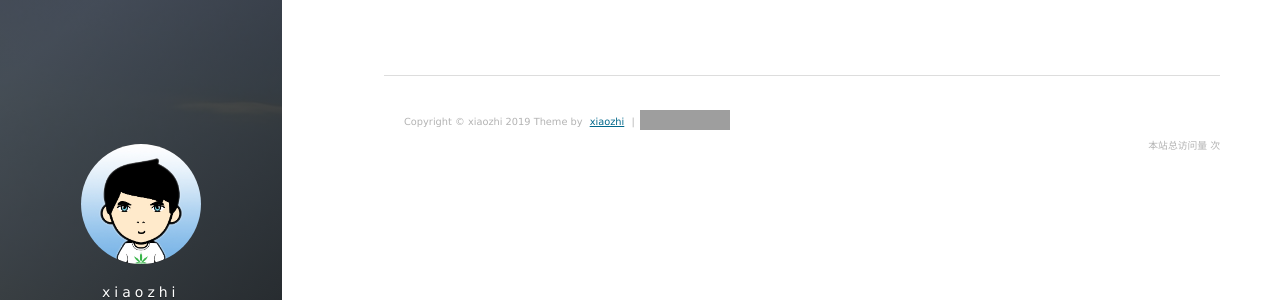
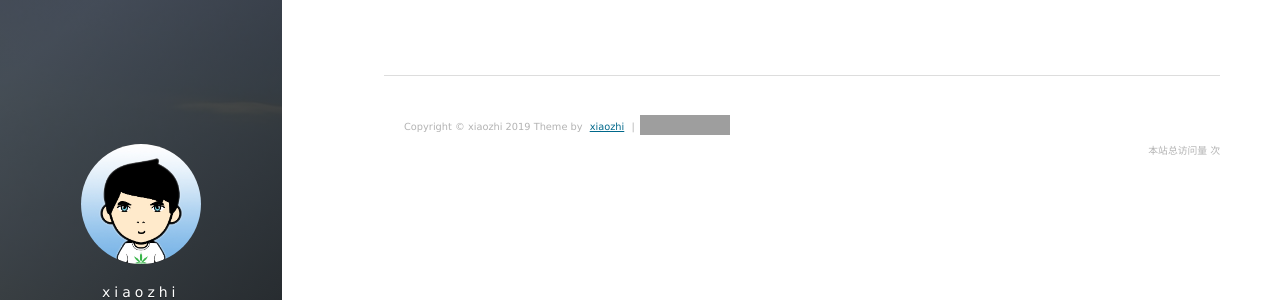
Before and after one commit to xiaozhisheji/xiaozhi.github.io, a Jekyll site: the page built from about.md, in a window 1280 px wide. Shown: the part 144-444 px from the top of the page. Built offline with Jekyll 4.4.1, drawn with Linux system fonts in a browser that asks for light colours; nearby versions of some CDN libraries; comment, search, counter and statistics services are not loaded; grey boxes are pictures that could not be loaded.

Commit message:
Update main.css

```diff
--- a/css/main.css
+++ b/css/main.css
@@ -143,7 +143,7 @@
 
 p {
   margin-bottom: 10px;
-  margin-top: 5px;
+  margin-top: 10px;
   line-height: 1.7em;
   padding-left: 20px;
 }
@@ -156,7 +156,7 @@
 
 blockquote {
   padding-top: 10px;
-  padding-bottom: 10px;
+  padding-bottom: 1px;
   padding-left: 10px;
   margin-left: 20px;
 
```
